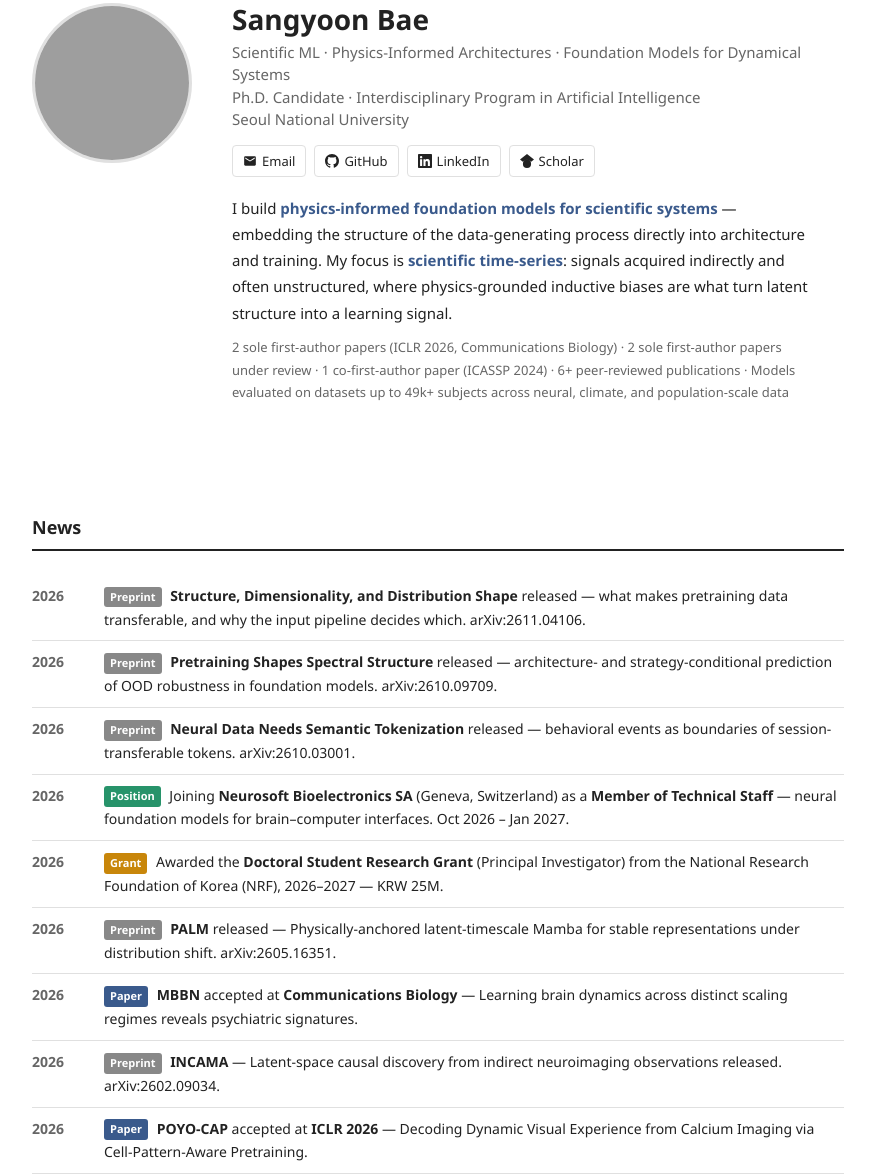
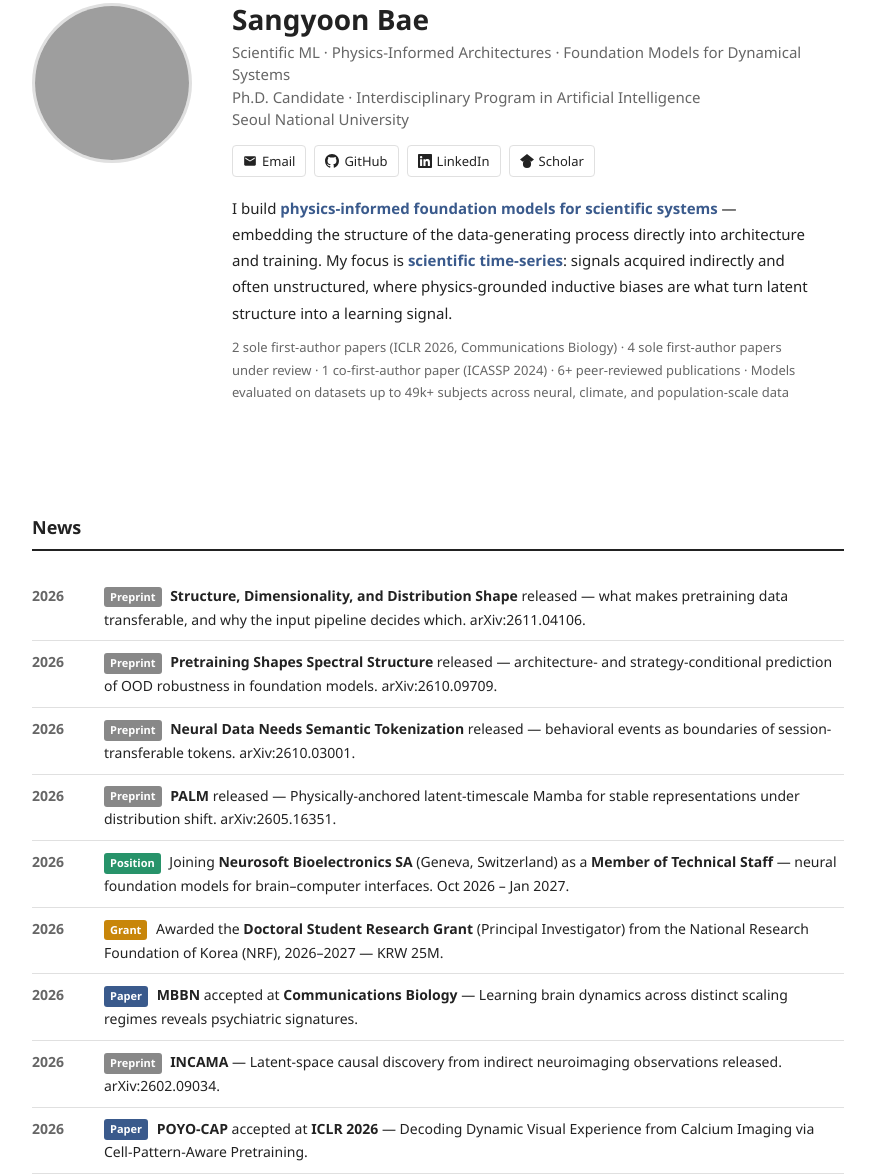
Before and after one commit to Sangyoon-Bae/my-website, a plain HTML site: page index.html in a window 1280 px wide. Shown: the part 105-1279 px from the top of the page, without its empty margins (202-1077 px from the left). Drawn offline with Linux system fonts and the light colour scheme; grey boxes are pictures that could not be loaded.

Commit message:
news: move PALM above Neurosoft; under-review count to 4
Co-Authored-By: Claude Opus 5 <noreply@anthropic.com>
Claude-Session: https://claude.ai/code/session_015CK87igmGNW2SnwAzYBHk4

```diff
--- a/index.html
+++ b/index.html
@@ -362,7 +362,7 @@
       </p>
       <p class="bio" style="margin-top:10px; font-size:13px; color:var(--muted);">
         2 sole first-author papers (ICLR 2026, Communications Biology) &middot;
-        2 sole first-author papers under review &middot;
+        4 sole first-author papers under review &middot;
         1 co-first-author paper (ICASSP 2024) &middot;
         6+ peer-reviewed publications &middot;
         Models evaluated on datasets up to 49k+ subjects across neural, climate, and population-scale data
@@ -388,15 +388,15 @@
       </li>
       <li>
         <span class="news-date">2026</span>
+        <span><span class="badge gray">Preprint</span> <strong>PALM</strong> released &mdash; Physically-anchored latent-timescale Mamba for stable representations under distribution shift. arXiv:2605.16351.</span>
+      </li>
+      <li>
+        <span class="news-date">2026</span>
         <span><span class="badge green">Position</span> Joining <strong>Neurosoft Bioelectronics SA</strong> (Geneva, Switzerland) as a <strong>Member of Technical Staff</strong> &mdash; neural foundation models for brain&ndash;computer interfaces. Oct 2026 &ndash; Jan 2027.</span>
       </li>
       <li>
         <span class="news-date">2026</span>
         <span><span class="badge gold">Grant</span> Awarded the <strong>Doctoral Student Research Grant</strong> (Principal Investigator) from the National Research Foundation of Korea (NRF), 2026&ndash;2027 &mdash; KRW 25M.</span>
-      </li>
-      <li>
-        <span class="news-date">2026</span>
-        <span><span class="badge gray">Preprint</span> <strong>PALM</strong> released &mdash; Physically-anchored latent-timescale Mamba for stable representations under distribution shift. arXiv:2605.16351.</span>
       </li>
       <li>
         <span class="news-date">2026</span>
```
